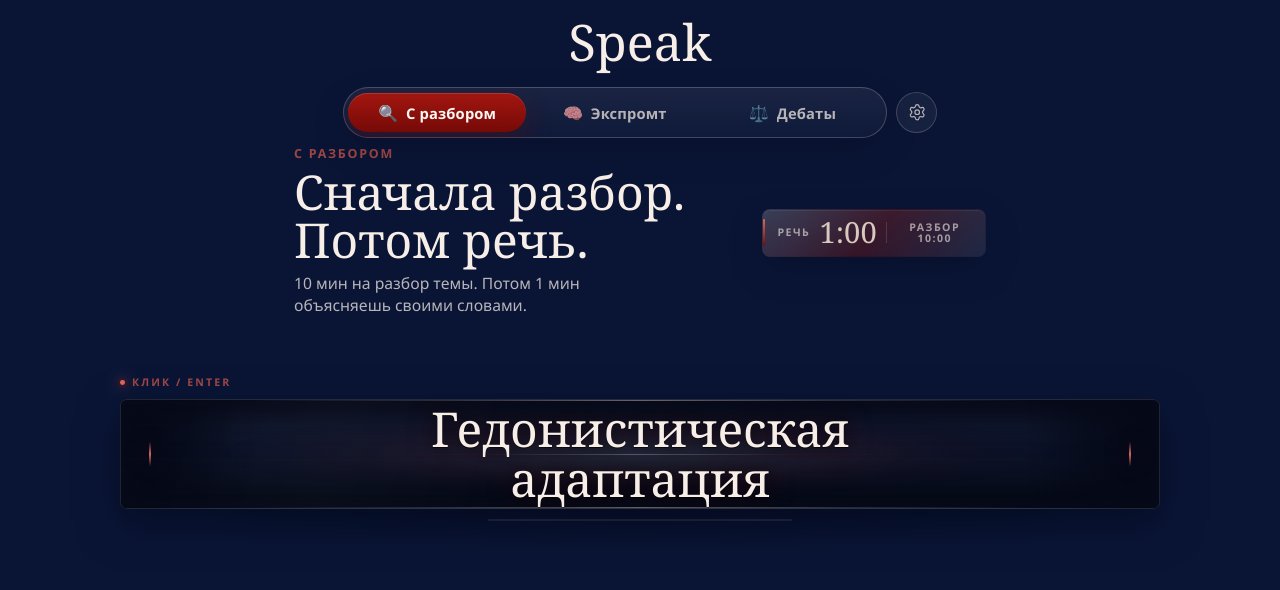
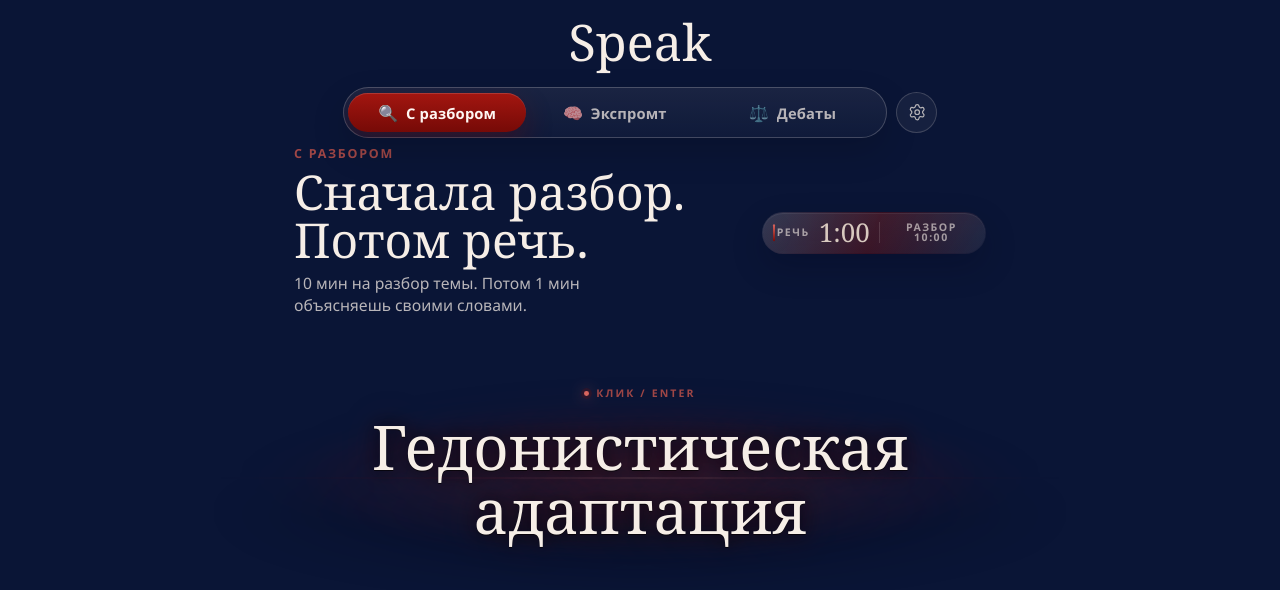
Before and after one commit to h0tzz/thinkquick, a Next.js app: page / in a window 1280 px wide. Shown: the top 590 px of the page. Built offline with nearby package versions, Linux system fonts and the light colour scheme.

Commit message:
Refine roulette reveal design

```diff
--- a/app/page.tsx
+++ b/app/page.tsx
@@ -1042,7 +1042,6 @@ export default function Home() {
   const [isSpinning, setIsSpinning] = useState(false);
   const [isLanded, setIsLanded] = useState(false);
   const [spinStage, setSpinStage] = useState<SpinStage>("idle");
-  const [spinProgress, setSpinProgress] = useState(0);
   const [timerState, setTimerState] = useState<TimerState>("idle");
   const [remaining, setRemaining] = useState(60);
   const [reelKey, setReelKey] = useState(0);
@@ -1286,7 +1285,6 @@ export default function Home() {
     setDebatePosition(null);
     setIsLanded(false);
     setSpinStage("idle");
-    setSpinProgress(0);
     setReelKey((key) => key + 1);
   }
 
@@ -1317,7 +1315,6 @@ export default function Home() {
     setIsSpinning(true);
     setIsLanded(false);
     setSpinStage("accelerating");
-    setSpinProgress(0);
     setSelectedTopic(null);
     setDebatePosition(null);
 
@@ -1340,7 +1337,6 @@ export default function Home() {
       const nextStage: SpinStage =
         raw > 0.76 ? "locking" : raw > 0.2 ? "cruising" : "accelerating";
 
-      setSpinProgress(raw);
       setSpinStage(nextStage);
 
       if (step !== lastSpinStepRef.current) {
@@ -1369,7 +1365,6 @@ export default function Home() {
       setIsSpinning(false);
       setIsLanded(true);
       setSpinStage("landed");
-      setSpinProgress(1);
       playFinish();
       spinFrameRef.current = null;
     };
@@ -1536,19 +1531,14 @@ export default function Home() {
             disabled={controlsDisabled}
             onClick={spin}
             aria-keyshortcuts="Enter Space"
-            style={{ "--spin-progress": spinProgress } as CSSProperties}
             type="button"
           >
             <div className="roulette-status" aria-hidden="true">
               <span className="roulette-dot" />
               <span>{spinStageLabel}</span>
             </div>
-            <div className="roulette-window">
-              <span className="roulette-edge is-top" aria-hidden="true" />
-              <span className="roulette-edge is-bottom" aria-hidden="true" />
-              <span className="roulette-marker is-left" aria-hidden="true" />
-              <span className="roulette-marker is-right" aria-hidden="true" />
-              <span className="roulette-sheen" aria-hidden="true" />
+            <div className="reveal-stage">
+              <span className="reveal-flash" aria-hidden="true" />
               <span className="reel-ghost is-prev" aria-hidden="true">
                 {previousTopic}
               </span>
@@ -1561,9 +1551,6 @@ export default function Home() {
               <span className="reel-ghost is-next" aria-hidden="true">
                 {nextTopic}
               </span>
-            </div>
-            <div className="roulette-meter" aria-hidden="true">
-              <span />
             </div>
             {mode === "debate" ? (
               <div
--- a/app/video-challenge.css
+++ b/app/video-challenge.css
@@ -231,31 +231,32 @@ body {
   justify-content: flex-start;
   gap: 0.58rem;
   width: fit-content;
-  min-height: 2.9rem;
-  padding: 0.5rem 0.78rem 0.52rem 0.9rem;
+  min-height: 2.65rem;
+  padding: 0.42rem 0.76rem 0.46rem 0.86rem;
   overflow: hidden;
   position: relative;
   align-self: center;
-  border-radius: 0.5rem;
+  border-radius: 999px;
   background:
-    linear-gradient(180deg, #f6eee70c, #f6eee704) padding-box,
-    linear-gradient(130deg, #f6eee729, #760a075f, #f6eee712) border-box;
+    linear-gradient(180deg, #f6eee70d, #f6eee705) padding-box,
+    linear-gradient(110deg, #f6eee722, #760a0768, #f6eee70f) border-box;
   border: 1px solid transparent;
   box-shadow:
     inset 0 1px 0 #ffffff10,
-    0 0.8rem 2.1rem #0207163d;
+    0 0.8rem 2rem #02071636;
 }
 
 .challenge-clock::before {
   content: "";
   position: absolute;
-  top: 0.58rem;
-  bottom: 0.58rem;
-  left: 0;
+  top: 50%;
+  left: 0.64rem;
   width: 2px;
+  height: 1.1rem;
   border-radius: 999px;
   background: linear-gradient(180deg, #d8665f, #760a07);
   box-shadow: 0 0 1rem #760a0775;
+  transform: translateY(-50%);
 }
 
 .challenge-clock::after {
@@ -284,7 +285,7 @@ body {
   margin: 0;
   color: #f6eee7;
   font-family: var(--font-display);
-  font-size: 1.82rem;
+  font-size: 1.62rem;
   font-weight: 520;
   letter-spacing: 0;
   line-height: 1;
@@ -359,7 +360,7 @@ body {
 
 .challenge-body {
   gap: 0.65rem;
-  margin-top: clamp(2.35rem, 5.4vh, 3.45rem);
+  margin-top: clamp(3rem, 6.2vh, 4.4rem);
 }
 
 .challenge-controls {
@@ -383,8 +384,8 @@ body {
   font: inherit;
   text-align: center;
   background: transparent;
-  min-height: clamp(7.8rem, 15vw, 9.7rem);
-  gap: 0.58rem;
+  min-height: clamp(8.8rem, 15.5vw, 11.4rem);
+  gap: 0.36rem;
   padding: 0;
   position: relative;
   isolation: isolate;
@@ -406,15 +407,16 @@ body {
   content: "";
   pointer-events: none;
   position: absolute;
-  inset: 2rem 8% 0.3rem;
-  border-radius: 999px;
+  inset: 0.65rem 5% -0.2rem;
+  border-radius: 50%;
   background:
-    radial-gradient(72% 72% at 50% 45%, #760a073d 0%, transparent 70%),
-    radial-gradient(80% 90% at 50% 100%, #0207168c 0%, transparent 74%);
-  filter: blur(1.1rem);
-  opacity: 0.68;
+    radial-gradient(58% 62% at 50% 48%, #760a0745 0%, transparent 68%),
+    radial-gradient(70% 68% at 50% 54%, #f6eee70f 0%, transparent 54%),
+    radial-gradient(74% 78% at 50% 100%, #0207168a 0%, transparent 76%);
+  filter: blur(1.35rem);
+  opacity: 0.72;
   transition: opacity 0.25s, transform 0.25s;
-  z-index: 1;
+  z-index: 0;
 }
 
 .challenge-reel::after {
@@ -444,22 +446,12 @@ body {
   box-shadow: none;
 }
 
-.challenge-reel.is-spinning .roulette-window::after {
-  opacity: 0.78;
-  animation-duration: 0.62s;
-}
-
-.challenge-reel.is-locking .roulette-window::after {
-  opacity: 0.72;
-  animation-duration: 1.1s;
-}
-
 .roulette-status {
   display: inline-flex;
   align-items: center;
   justify-content: center;
   gap: 0.45rem;
-  align-self: flex-start;
+  align-self: center;
   min-height: 0.88rem;
   padding: 0;
   color: #c4534acc;
@@ -488,115 +480,79 @@ body {
   animation: roulette-dot 0.42s linear infinite;
 }
 
-.roulette-window {
+.reveal-stage {
   display: grid;
   place-items: center;
   width: 100%;
-  min-height: clamp(5.2rem, 9.4vw, 6.9rem);
-  overflow: hidden;
+  min-height: clamp(6.8rem, 12vw, 9rem);
+  overflow: visible;
   position: relative;
   z-index: 2;
-  border: 1px solid #f6eee71f;
-  border-radius: 0.46rem;
-  background:
-    linear-gradient(90deg, #050918 0%, transparent 13%, transparent 87%, #050918 100%),
-    linear-gradient(180deg, #111831 0%, #080f22 100%),
-    radial-gradient(ellipse at center, #2a1729 0%, #14192d 45%, #050918 100%);
-  box-shadow:
-    inset 0 1px 0 #ffffff10,
-    inset 0 0 0 1px #760a0736,
-    inset 0 1.4rem 2.2rem #0000004f,
-    inset 0 -1.6rem 2.3rem #00000073,
-    0 0.9rem 2.6rem #0207168c;
 }
 
-.roulette-window::before {
+.reveal-stage::before {
   content: "";
   pointer-events: none;
   position: absolute;
-  inset: 0;
+  left: 9%;
+  right: 9%;
+  top: 50%;
+  height: 1px;
   background:
-    radial-gradient(ellipse at center, #f6eee712 0%, transparent 42%),
-    linear-gradient(180deg, #050918 0%, transparent 22%, transparent 78%, #050918 100%),
-    linear-gradient(90deg, #050918 0%, transparent 11%, transparent 89%, #050918 100%);
-  z-index: 2;
+    linear-gradient(90deg, transparent 0%, #760a0738 24%, #f6eee76b 50%, #760a0738 76%, transparent 100%);
+  opacity: 0.5;
+  transform: translateY(-50%);
+  z-index: 1;
 }
 
-.roulette-window::after {
+.reveal-stage::after {
   content: "";
   pointer-events: none;
   position: absolute;
-  inset: -28% -18%;
-  background:
-    linear-gradient(105deg, transparent 40%, #f6eee70d 50%, transparent 61%),
-    repeating-linear-gradient(180deg, transparent 0 0.62rem, #ffffff03 0.66rem 0.7rem);
-  mix-blend-mode: screen;
-  opacity: 0.32;
-  transform: translateX(-28%);
-  z-index: 3;
-  animation: roulette-scan 3.8s ease-in-out infinite;
+  inset: -4% 7%;
+  border-radius: 50%;
+  background: radial-gradient(ellipse at center, #760a072b 0%, #760a0714 34%, transparent 67%);
+  filter: blur(1.1rem);
+  opacity: 0.82;
+  z-index: 0;
 }
 
-.roulette-edge {
+.reveal-flash {
   position: absolute;
-  left: 12%;
-  right: 12%;
+  left: 18%;
+  right: 18%;
+  top: 50%;
   height: 1px;
-  background: linear-gradient(90deg, transparent, #f6eee729, #f6eee766, #f6eee729, transparent);
-  z-index: 5;
-  box-shadow: none;
+  z-index: 3;
+  background:
+    linear-gradient(90deg, transparent 0%, #d8665f 22%, #f6eee7 50%, #d8665f 78%, transparent 100%);
+  border-radius: 999px;
+  box-shadow: 0 0 1.35rem #d8665f78;
+  opacity: 0;
+  transform: translateY(-50%) scaleX(0.48);
+  transform-origin: center;
 }
 
-.roulette-edge.is-top {
-  top: 0;
+.challenge-reel.is-spinning .reveal-stage::before {
+  opacity: 0.74;
 }
 
-.roulette-edge.is-bottom {
-  bottom: 0;
+.challenge-reel.is-locking .reveal-stage::before {
+  opacity: 0.82;
 }
 
-.roulette-marker {
-  position: absolute;
-  top: 50%;
-  z-index: 6;
-  width: 2px;
-  height: 1.55rem;
-  border-radius: 999px;
-  background: linear-gradient(180deg, transparent, #d8665f, transparent);
-  transform: translateY(-50%);
-  filter: drop-shadow(0 0 0.75rem #760a07b0);
-}
-
-.roulette-marker.is-left {
-  left: clamp(0.7rem, 2.2vw, 1.8rem);
-  border: 0;
-}
-
-.roulette-marker.is-right {
-  right: clamp(0.7rem, 2.2vw, 1.8rem);
-  border: 0;
-}
-
-.roulette-sheen {
-  pointer-events: none;
-  position: absolute;
-  inset: 0;
-  z-index: 3;
-  background:
-    linear-gradient(90deg, transparent, #760a0770, #f6eee782, #760a0770, transparent) center /
-      58% 1px no-repeat,
-    radial-gradient(ellipse at center, #f6eee710 0%, #760a071f 32%, transparent 58%);
-  opacity: 0.58;
+.challenge-reel.is-landed .reveal-flash {
+  animation: reveal-flash 0.64s cubic-bezier(0.18, 0.82, 0.18, 1) both;
 }
 
 .reel-ghost {
-  max-width: min(100%, 26ch);
-  color: #f6eee740;
+  max-width: min(100%, 24ch);
+  color: #f6eee728;
   font-family: var(--font-display);
-  font-size: 1.18rem;
+  font-size: 1.04rem;
   line-height: 1;
   position: absolute;
-  z-index: 1;
+  z-index: 2;
   white-space: nowrap;
   opacity: 0;
   transform: translateY(var(--ghost-y));
@@ -609,38 +565,42 @@ body {
 }
 
 .reel-ghost.is-prev {
-  --ghost-y: -2.35rem;
+  --ghost-y: -2.65rem;
 }
 
 .reel-ghost.is-next {
-  --ghost-y: 2.35rem;
+  --ghost-y: 2.65rem;
 }
 
 .challenge-reel .reel-phrase {
-  width: min(100%, 19ch);
-  max-width: min(100%, 19ch);
-  font-size: clamp(2.75rem, 5.3vw, 4.05rem);
+  width: min(100%, 18ch);
+  max-width: min(100%, 18ch);
+  overflow-wrap: normal;
+  word-break: normal;
+  hyphens: none;
+  text-wrap: balance;
+  font-size: clamp(3.2rem, 6.9vw, 5.35rem);
   letter-spacing: 0;
   line-height: 0.98;
   position: relative;
-  z-index: 7;
+  z-index: 4;
   text-shadow:
-    0 0 2rem #760a0754,
-    0 0 1.1rem #020716,
+    0 0 2.2rem #760a075c,
+    0 0 1.15rem #020716,
     0 0.08rem 0 #000000a6;
 }
 
 .challenge-reel .reel-phrase.is-long {
-  width: min(100%, 22ch);
-  max-width: min(100%, 22ch);
-  font-size: clamp(2.15rem, 4.2vw, 3rem);
+  width: min(100%, 21ch);
+  max-width: min(100%, 21ch);
+  font-size: clamp(2.45rem, 5.2vw, 3.85rem);
   line-height: 1.05;
 }
 
 .challenge-reel .reel-phrase.is-extra-long {
-  width: min(100%, 26ch);
-  max-width: min(100%, 26ch);
-  font-size: clamp(1.7rem, 3.2vw, 2.35rem);
+  width: min(100%, 25ch);
+  max-width: min(100%, 25ch);
+  font-size: clamp(1.82rem, 4vw, 2.9rem);
   line-height: 1.12;
 }
 
@@ -657,12 +617,8 @@ body {
 
 .challenge-reel.is-landed .reel-phrase {
   color: #fff7f3;
-  text-shadow: 0 0 3.1rem #c4534a94, 0 0 1.1rem #020716;
+  text-shadow: 0 0 3.25rem #c4534a96, 0 0 1.1rem #020716;
   animation: landed-pulse 0.62s cubic-bezier(0.18, 0.82, 0.18, 1) both;
-}
-
-.challenge-reel.is-landed .roulette-window {
-  animation: jackpot-window 0.72s cubic-bezier(0.18, 0.82, 0.18, 1) both;
 }
 
 .challenge-reel.is-landed {
@@ -671,40 +627,6 @@ body {
 
 .challenge-reel.is-landed .reel-ghost {
   opacity: 0;
-}
-
-.roulette-meter {
-  width: min(100%, 19rem);
-  height: 0.16rem;
-  border-radius: 999px;
-  background: #f6eee714;
-  overflow: hidden;
-  position: relative;
-  z-index: 4;
-  box-shadow: none;
-}
-
-.roulette-meter::after {
-  content: "";
-  position: absolute;
-  inset: 0;
-  border-radius: inherit;
-  background: linear-gradient(90deg, transparent, #f6eee77a, transparent);
-  opacity: 0.35;
-  transform: translateX(-100%);
-  animation: meter-shimmer 2.2s ease-in-out infinite;
-}
-
-.roulette-meter span {
-  display: block;
-  width: 100%;
-  height: 100%;
-  border-radius: inherit;
-  background: linear-gradient(90deg, #760a07, #d8665f, #f6eee7);
-  box-shadow: 0 0 0.75rem #760a0770;
-  transform: scaleX(var(--spin-progress, 0));
-  transform-origin: left center;
-  transition: transform 80ms linear;
 }
 
 .debate-position {
@@ -777,87 +699,87 @@ body {
   --r: 0deg;
   --delay: 0ms;
   position: absolute;
-  top: 48%;
+  top: 50%;
   left: 50%;
-  width: 0.62rem;
-  height: 0.12rem;
+  width: 0.48rem;
+  height: 1px;
   border-radius: 999px;
-  background: #c4534a;
-  box-shadow: 0 0 0.85rem #760a0770;
+  background: #d8665f;
+  box-shadow: 0 0 0.72rem #d8665f70;
   opacity: 0;
   transform-origin: left center;
-  animation: casino-spark 0.78s cubic-bezier(0.2, 0.78, 0.2, 1) var(--delay) both;
+  animation: casino-spark 0.68s cubic-bezier(0.2, 0.78, 0.2, 1) var(--delay) both;
 }
 
 .casino-sparks span:nth-child(2n) {
   background: #f6eee7;
-  box-shadow: 0 0 0.85rem #f6eee766;
+  box-shadow: 0 0 0.72rem #f6eee752;
 }
 
 .casino-sparks span:nth-child(1) {
-  --tx: -11rem;
-  --ty: -2.2rem;
+  --tx: -7.5rem;
+  --ty: -1.7rem;
   --r: -18deg;
 }
 
 .casino-sparks span:nth-child(2) {
-  --tx: -8rem;
-  --ty: 2.9rem;
+  --tx: -5.8rem;
+  --ty: 2.15rem;
   --r: 22deg;
   --delay: 35ms;
 }
 
 .casino-sparks span:nth-child(3) {
-  --tx: -3.5rem;
-  --ty: -4rem;
+  --tx: -2.6rem;
+  --ty: -3.15rem;
   --r: 78deg;
   --delay: 70ms;
 }
 
 .casino-sparks span:nth-child(4) {
-  --tx: 3.7rem;
-  --ty: -4.2rem;
+  --tx: 2.7rem;
+  --ty: -3.2rem;
   --r: 102deg;
 }
 
 .casino-sparks span:nth-child(5) {
-  --tx: 8.7rem;
-  --ty: 2.5rem;
+  --tx: 6.2rem;
+  --ty: 1.95rem;
   --r: -24deg;
   --delay: 45ms;
 }
 
 .casino-sparks span:nth-child(6) {
-  --tx: 11rem;
-  --ty: -2.1rem;
+  --tx: 7.5rem;
+  --ty: -1.65rem;
   --r: 17deg;
   --delay: 85ms;
 }
 
 .casino-sparks span:nth-child(7) {
-  --tx: -5.6rem;
-  --ty: 4.5rem;
+  --tx: -4rem;
+  --ty: 3.2rem;
   --r: -56deg;
   --delay: 95ms;
 }
 
 .casino-sparks span:nth-child(8) {
-  --tx: 5.4rem;
-  --ty: 4.3rem;
+  --tx: 4rem;
+  --ty: 3.1rem;
   --r: 56deg;
   --delay: 65ms;
 }
 
 .casino-sparks span:nth-child(9) {
-  --tx: -1rem;
-  --ty: -5rem;
+  --tx: -0.8rem;
+  --ty: -3.8rem;
   --r: 90deg;
   --delay: 20ms;
 }
 
 .casino-sparks span:nth-child(10) {
-  --tx: 1rem;
-  --ty: 5rem;
+  --tx: 0.8rem;
+  --ty: 3.8rem;
   --r: -90deg;
   --delay: 110ms;
 }
@@ -1095,18 +1017,6 @@ body {
   }
 }
 
-@keyframes roulette-scan {
-  0%,
-  34% {
-    transform: translateX(-32%);
-  }
-
-  72%,
-  100% {
-    transform: translateX(32%);
-  }
-}
-
 @keyframes roulette-topic {
   0% {
     opacity: 0.35;
@@ -1145,44 +1055,23 @@ body {
   }
 }
 
-@keyframes jackpot-window {
+@keyframes reveal-flash {
   0% {
-    box-shadow:
-      inset 0 1px 0 #ffffff10,
-      inset 0 0 0 1px #760a0736,
-      inset 0 1.4rem 2.2rem #0000004f,
-      inset 0 -1.6rem 2.3rem #00000073,
-      0 0.9rem 2.6rem #0207168c;
+    opacity: 0;
+    transform: translateY(-50%) scaleX(0.36);
+    filter: blur(0.4px);
   }
 
-  45% {
-    box-shadow:
-      inset 0 1px 0 #ffffff14,
-      inset 0 0 0 1px #d8665f8a,
-      inset 0 1.4rem 2.2rem #0000004f,
-      inset 0 -1.6rem 2.3rem #00000073,
-      0 0 2.2rem #760a0761,
-      0 0.9rem 2.8rem #0207168c;
+  34% {
+    opacity: 0.92;
+    transform: translateY(-50%) scaleX(1);
+    filter: blur(0);
   }
 
   100% {
-    box-shadow:
-      inset 0 1px 0 #ffffff10,
-      inset 0 0 0 1px #760a0736,
-      inset 0 1.4rem 2.2rem #0000004f,
-      inset 0 -1.6rem 2.3rem #00000073,
-      0 0.9rem 2.6rem #0207168c;
-  }
-}
-
-@keyframes meter-shimmer {
-  0%,
-  42% {
-    transform: translateX(-110%);
-  }
-
-  100% {
-    transform: translateX(110%);
+    opacity: 0;
+    transform: translateY(-50%) scaleX(1.08);
+    filter: blur(0.7px);
   }
 }
 
@@ -1302,16 +1191,16 @@ body {
 
   .challenge-body {
     gap: 0.45rem;
-    margin-top: 1.85rem;
+    margin-top: 2.35rem;
   }
 
   .challenge-reel {
-    min-height: 7.35rem;
+    min-height: 7.8rem;
     padding: 0;
   }
 
-  .roulette-window {
-    min-height: 4.9rem;
+  .reveal-stage {
+    min-height: 5.8rem;
   }
 
   .reel-ghost {
@@ -1319,15 +1208,15 @@ body {
   }
 
   .challenge-reel .reel-phrase {
-    font-size: 3rem;
+    font-size: 3.35rem;
   }
 
   .challenge-reel .reel-phrase.is-long {
-    font-size: 2.3rem;
+    font-size: 2.55rem;
   }
 
   .challenge-reel .reel-phrase.is-extra-long {
-    font-size: 1.85rem;
+    font-size: 2rem;
   }
 
   .roulette-hint {
@@ -1367,20 +1256,12 @@ body {
   }
 
   .challenge-reel {
-    min-height: 7.35rem;
+    min-height: 7.6rem;
     padding-inline: 0;
   }
 
-  .roulette-window {
-    min-height: 4.85rem;
-  }
-
-  .roulette-edge.is-top {
-    top: 0;
-  }
-
-  .roulette-edge.is-bottom {
-    bottom: 0;
+  .reveal-stage {
+    min-height: 5.65rem;
   }
 
   .reel-ghost {
@@ -1432,21 +1313,7 @@ body {
   }
 
   .casino-sparks span {
-    width: 0.48rem;
-  }
-
-  .roulette-marker.is-left {
-    left: 0.52rem;
-    border-top-width: 0.38rem;
-    border-bottom-width: 0.38rem;
-    border-left-width: 0.58rem;
-  }
-
-  .roulette-marker.is-right {
-    right: 0.52rem;
-    border-top-width: 0.38rem;
-    border-bottom-width: 0.38rem;
-    border-right-width: 0.58rem;
+    width: 0.38rem;
   }
 
   .casino-sparks span:nth-child(1) {
@@ -1517,9 +1384,7 @@ body {
   .challenge-reel.is-spinning .reel-phrase,
   .challenge-reel.is-spinning .roulette-dot,
   .challenge-reel.is-landed .reel-phrase,
-  .challenge-reel.is-landed .roulette-window,
-  .roulette-meter::after,
-  .roulette-window::after,
+  .challenge-reel.is-landed .reveal-flash,
   .casino-sparks span,
   .timer-overlay.is-final-seconds .timer-ring {
     animation: none;
```
